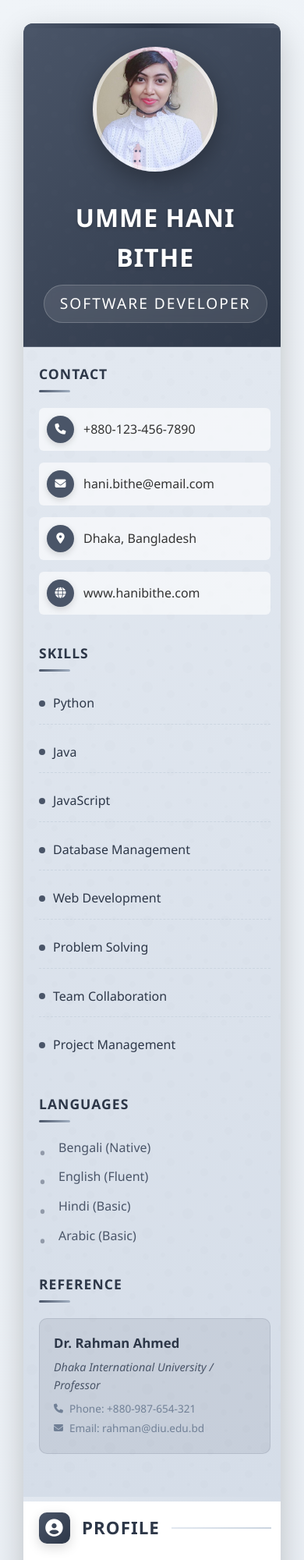
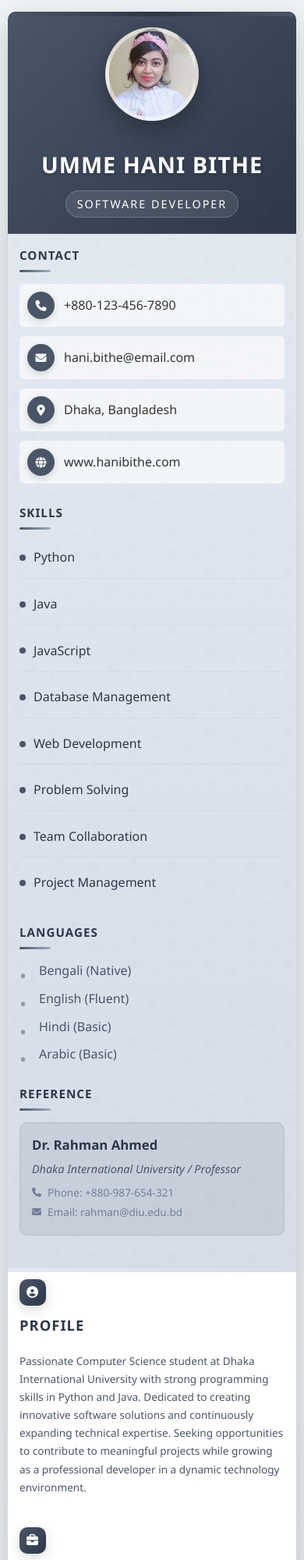
Before and after one commit to Bithe235/my_cv, a plain HTML site: page index.html in a window 390 px wide. Shown: the top 2000 px of the page at 78% size. Drawn offline with Linux system fonts and the light colour scheme.

Commit message:
fixed profile

```diff
--- a/index.html
+++ b/index.html
@@ -104,7 +104,7 @@
             animation: profileFadeIn 1.5s ease-out;
             background-image: url('./profile.jpg');
             background-size: cover;
-            background-position: center 30%;
+            background-position: 40% 20%;
         }
 
         .profile-photo::before {
@@ -639,10 +639,10 @@
         }
 
         /* Responsive Design */
-        @media (max-width: 768px) {
+        @media (max-width: 900px) {
             .cv-container {
                 grid-template-columns: 1fr;
-                margin: 10px;
+                margin: 10px auto;
             }
 
             .header {
@@ -650,11 +650,52 @@
             }
 
             .name {
-                font-size: 2rem;
+                font-size: 2.2rem;
+            }
+
+            .title {
+                font-size: 1.1rem;
+                padding: 6px 16px;
             }
 
             .main-content, .sidebar {
-                padding: 20px;
+                padding: 25px;
+            }
+
+            .sidebar {
+                border-right: none;
+                border-bottom: 1px solid #d1d9e6;
+            }
+
+            .sidebar-section {
+                margin-bottom: 25px;
+            }
+
+            .contact-item {
+                margin-bottom: 12px;
+            }
+
+            .skill-item {
+                margin-bottom: 12px;
+            }
+
+            .language-item {
+                margin-bottom: 10px;
+            }
+
+            .reference-item {
+                padding: 15px;
+            }
+
+            .section-title {
+                font-size: 1.3rem;
+                margin-bottom: 25px;
+            }
+
+            .section-title i {
+                width: 36px;
+                height: 36px;
+                font-size: 16px;
             }
 
             .timeline::before {
@@ -664,6 +705,177 @@
             .timeline-item::before {
                 left: -25px;
             }
+
+            .timeline-item {
+                padding: 20px;
+            }
+
+            .job-title, .degree-title {
+                font-size: 1.1rem;
+            }
+
+            .company, .university {
+                font-size: 0.9rem;
+            }
+
+            .date {
+                padding: 5px 12px;
+                font-size: 0.8rem;
+            }
+        }
+
+        @media (max-width: 600px) {
+            .header {
+                padding: 25px 15px;
+            }
+
+            .profile-photo {
+                width: 140px;
+                height: 140px;
+                font-size: 40px;
+            }
+
+            .name {
+                font-size: 2rem;
+            }
+
+            .title {
+                font-size: 1rem;
+            }
+
+            .main-content, .sidebar {
+                padding: 20px;
+            }
+
+            .sidebar-title {
+                font-size: 1rem;
+                margin-bottom: 15px;
+            }
+
+            .section-title {
+                font-size: 1.2rem;
+                margin-bottom: 20px;
+                flex-direction: column;
+                align-items: flex-start;
+            }
+
+            .section-title i {
+                margin-bottom: 10px;
+                margin-right: 0;
+            }
+
+            .section-title::after {
+                content: none;
+            }
+
+            .timeline-header {
+                flex-direction: column;
+                align-items: flex-start;
+            }
+
+            .date {
+                margin-top: 10px;
+                align-self: flex-start;
+            }
+
+            .description {
+                font-size: 0.9rem;
+            }
+
+            .description li {
+                padding-left: 20px;
+            }
+
+            .description li::before {
+                width: 8px;
+                height: 8px;
+                top: 7px;
+            }
+        }
+
+        @media (max-width: 480px) {
+            body {
+                padding: 10px;
+            }
+
+            .cv-container {
+                margin: 5px auto;
+                border-radius: 10px;
+            }
+
+            .header {
+                padding: 20px 10px;
+            }
+
+            .profile-photo {
+                width: 120px;
+                height: 120px;
+                font-size: 36px;
+            }
+
+            .name {
+                font-size: 1.8rem;
+            }
+
+            .title {
+                font-size: 0.9rem;
+                padding: 5px 14px;
+            }
+
+            .main-content, .sidebar {
+                padding: 15px;
+            }
+
+            .sidebar-title {
+                font-size: 0.95rem;
+            }
+
+            .section-title {
+                font-size: 1.15rem;
+            }
+
+            .section-title i {
+                width: 34px;
+                height: 34px;
+                font-size: 15px;
+            }
+
+            .timeline {
+                padding-left: 25px;
+            }
+
+            .timeline::before {
+                left: 10px;
+            }
+
+            .timeline-item::before {
+                left: -23px;
+            }
+
+            .job-title, .degree-title {
+                font-size: 1rem;
+            }
+
+            .company, .university {
+                font-size: 0.85rem;
+            }
+
+            .date {
+                font-size: 0.75rem;
+            }
+
+            .description {
+                font-size: 0.85rem;
+            }
+
+            .description ul {
+                margin-left: 15px;
+            }
+
+            .description li {
+                padding-left: 18px;
+                font-size: 0.85rem;
+            }
         }
 
         /* Print Styles */
@@ -671,11 +883,16 @@
             .cv-container {
                 box-shadow: none;
                 margin: 0;
+                max-width: 100%;
             }
 
             body {
                 background: white;
                 padding: 0;
+            }
+
+            .cv-container::before {
+                height: 4px;
             }
         }
     </style>
```
